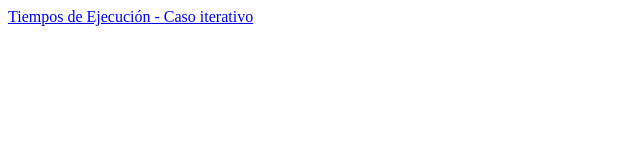
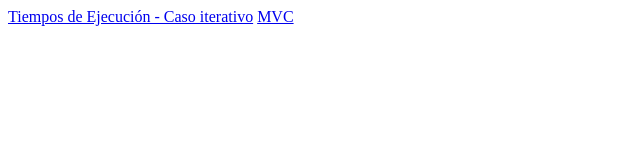
Before and after one commit to EduardoCasanova/EduardoCasanova.github.io, a plain HTML site: page index.html in a window 1280 px wide. Shown: the full height of the page, 0-640 px from the left. Drawn offline with Linux system fonts and the light colour scheme.

Commit message:
Update index.html

```diff
--- a/index.html
+++ b/index.html
@@ -6,5 +6,6 @@
   </head>
   <body>
     <a href="./AyED/Tiempos_de_ejecucion/iterativo_1.html">Tiempos de Ejecución - Caso iterativo</a>
+    <a href="./MVC/index.html">MVC</a>
   </body>
 </html>
```
